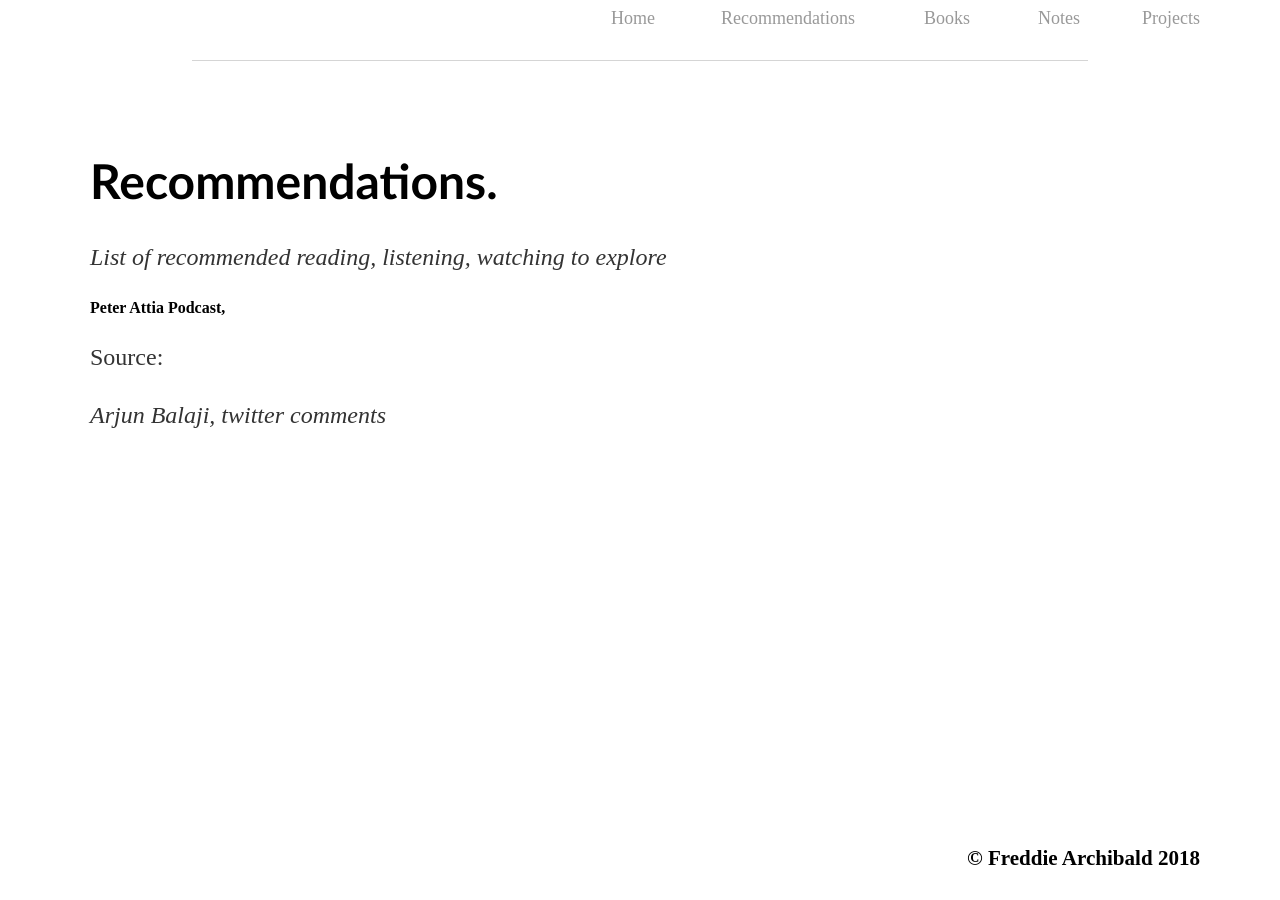
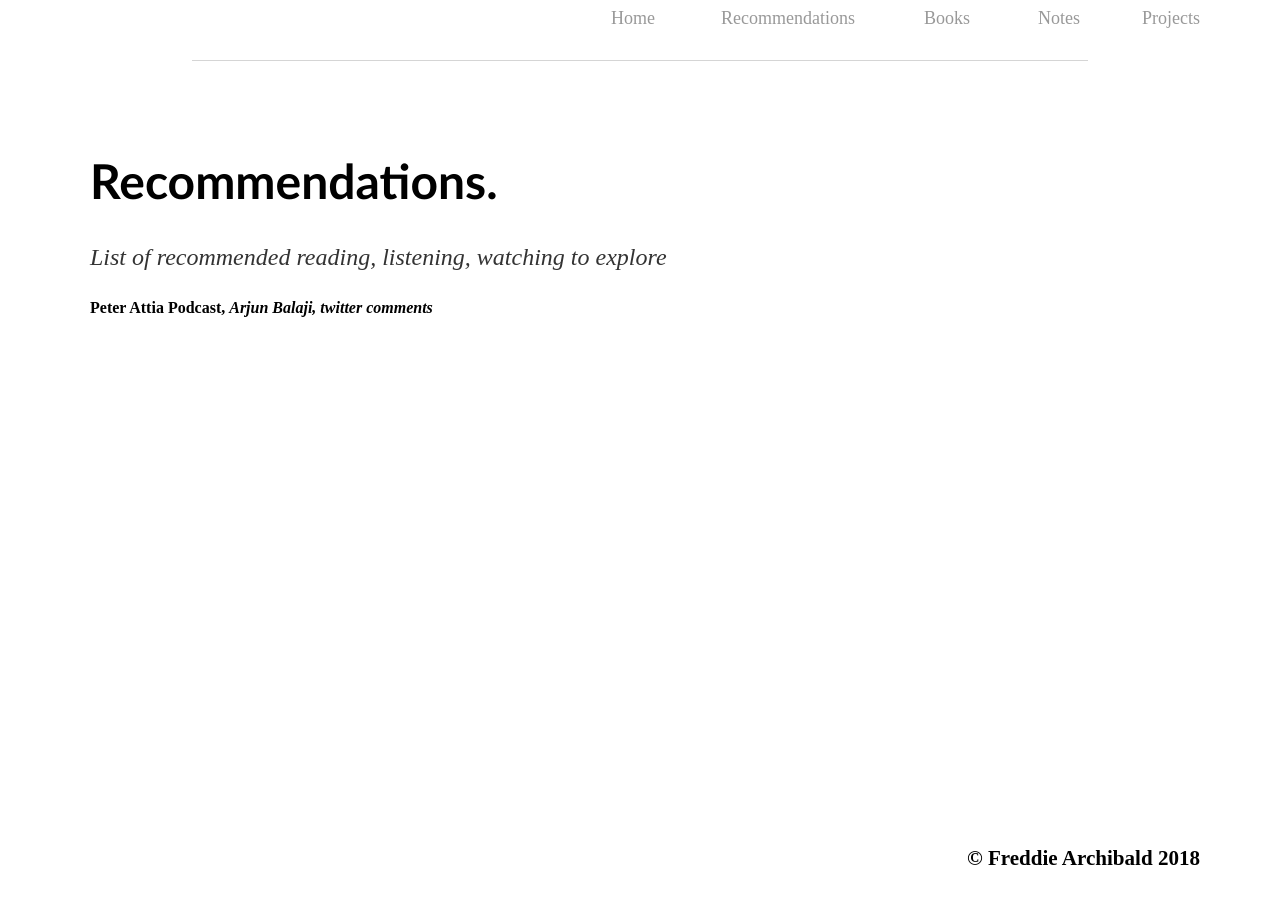
Before and after one commit to scryptive/personal, a Jekyll site: the page built from recommendations/index.html, in a window 1280 px wide. Built offline with Jekyll 4.4.1, drawn with Linux system fonts in a browser that asks for light colours.

Commit message:
Update index.html

```diff
--- a/recommendations/index.html
+++ b/recommendations/index.html
@@ -20,5 +20,5 @@ title: Recommendations
   <h1>Recommendations.</h1>
 	<p><em>List of recommended reading, listening, watching to explore</em></p>
 
-	<h4>Peter Attia Podcast, </h4><p>Source:</p><p><em>Arjun Balaji, twitter comments</em></p>
+	<h4>Peter Attia Podcast, <em>Arjun Balaji, twitter comments</em></h4>
 </div><!-- /.main -->
```
